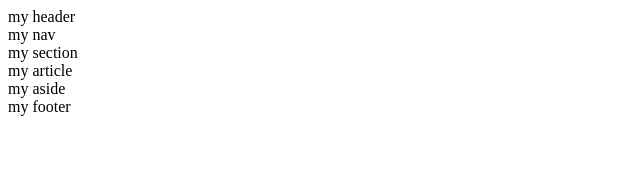
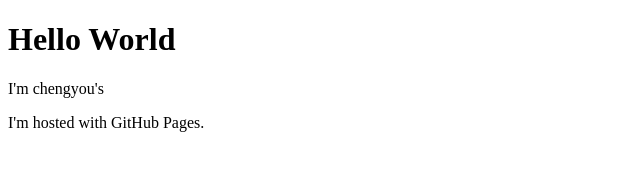
Before and after one commit to chengyou86/chengyou86.github.io, a plain HTML site: page index.html in a window 1280 px wide. Shown: the whole page, without its empty margins (0-640 px from the left). Drawn offline with Linux system fonts and the light colour scheme.

Commit message:
add tittle
add tittle

```diff
--- a/index.html
+++ b/index.html
@@ -1,26 +1,11 @@
 <!DOCTYPE html>
 <html>
-<head>
-<meta charset="BIG5">
-<title>歡迎光臨 My Web </title>
-</head>
-  <body>
-    <!--write your header here -->
-    <header>my header</header>
-
-    <!--write your nav here -->
-    <nav >my nav</nav>
-
-    <!--write your section here -->
-    <section >my section</section>
-
-    <!--write your article here -->
-    <article >my article</article>
-
-    <!--write your aside here -->
-    <aside >my aside</aside>
-
-    <!--write your footer here -->
-    <footer >my footer</footer>
-    </body>
+  <head>
+  <title>This is chengyou </title>
+    </head>
+<body>
+<h1>Hello World</h1>
+I'm chengyou's
+<p>I'm hosted with GitHub Pages.</p>
+</body>
 </html>
```
